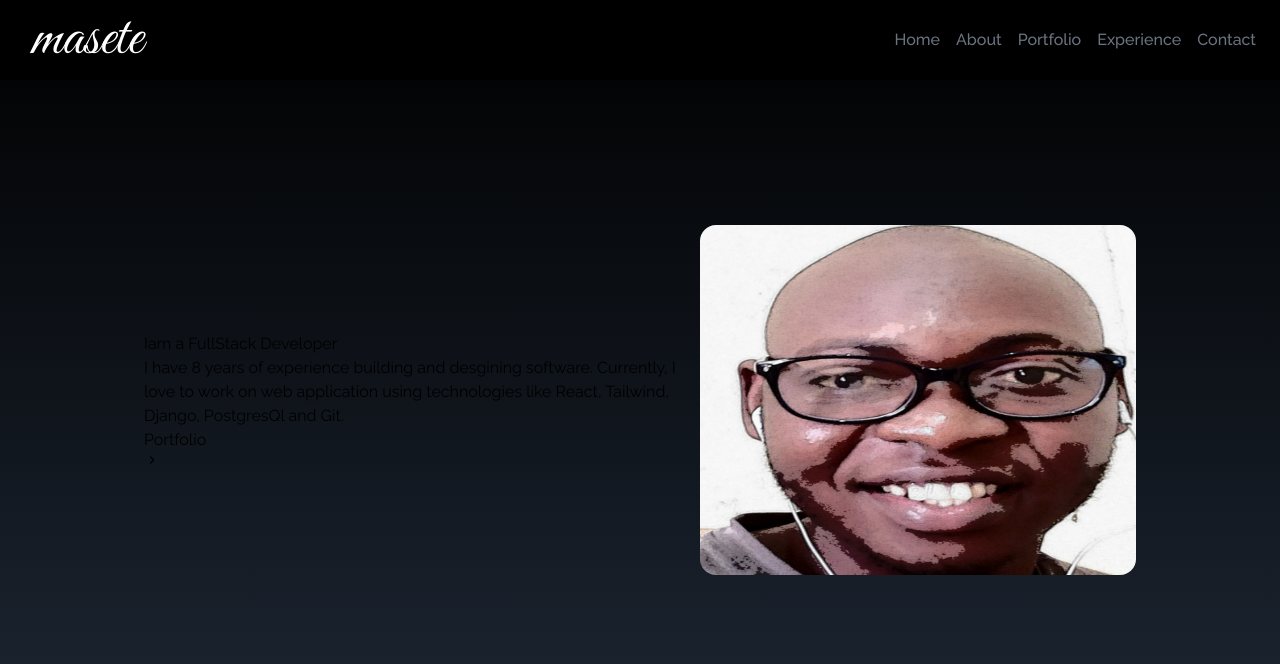
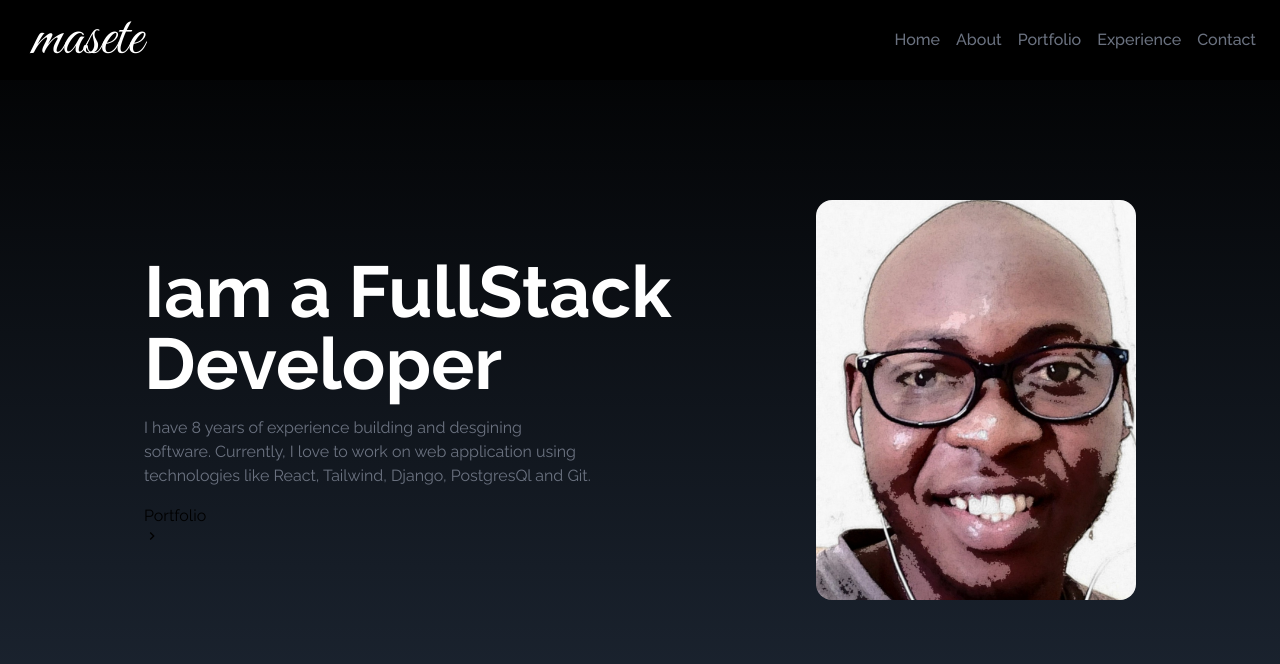
Before and after one commit to masete/turbo-goggles, a React (Create React App) app: page / in a window 1280 px wide. Shown: the top 664 px of the page. Built offline with nearby package versions, Linux system fonts and the light colour scheme.

Commit message:
feat: resized photo to fit well

```diff
--- a/src/components/Home.jsx
+++ b/src/components/Home.jsx
@@ -9,13 +9,13 @@ const Home = () => {
 
       <div className='max-w-screen-lg mx-auto flex flex-col items-center justify-center h-full px-4 md:flex-row'>
 
-        <div>
+        <div className='flex flex-col justify-center h-full'>
 
-          <h2>
+          <h2 className='text-4xl sm:text-7xl font-bold text-white'>
               Iam a FullStack Developer
           </h2>
 
-          <p>
+          <p className='text-gray-500 py-4 max-w-md'>
           I have 8 years of experience building and desgining software.
             Currently, I love to work on web application using technologies like
             React, Tailwind, Django, PostgresQl and Git.
@@ -31,7 +31,7 @@ const Home = () => {
 
         </div>
 
-          <img className='h-[350px] rounded-2xl mx-auto w-2/3 md:w-full' src={HeroImage} alt='profile'/>
+          <img className='h-[400px] rounded-2xl mx-auto md:w-[350px]' src={HeroImage} alt='profile'/>
 
       </div>
     </div>
```
